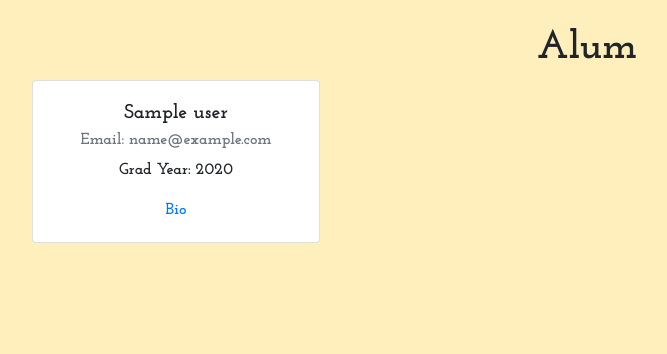
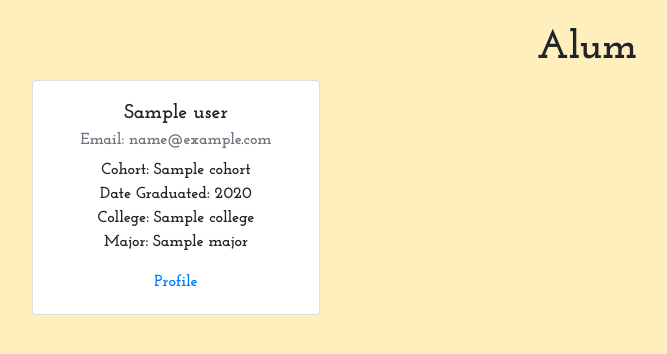
Before and after one commit to ravenclaw1999/AlumNet, a Flask app: page /alum in a window 1280 px wide. Shown: the part 76-430 px from the top of the page, without its empty margins (53-720 px from the left). Run offline with Flask 2, Linux system fonts and the light colour scheme; a database or web service that is not in the repository returns one stand-in record (values such as "Sample title"); some libraries are stand-ins or nearby versions.

Commit message:
Update alum.html

```diff
--- a/templates/alum.html
+++ b/templates/alum.html
@@ -20,7 +20,11 @@
 				<a class="nav-item nav-link" href="/index">Home</a>
 				<a class="nav-item nav-link active" href="#">Alum</a>
 				<a class="nav-item nav-link" href="/articles">Articles</a>
-				<a class="nav-item nav-link" href="/login">Login</a>
+				{% if session: %}
+                    <a class="nav-item nav-link" href="/login">Logout</a>
+                {% else %}
+                    <a class="nav-item nav-link" href="/login">Login</a>
+                {% endif %}
 			</div>
 		</div>
 	</nav>
@@ -34,14 +38,18 @@
                 <div class="card-body">
                     <h5 class="card-title">{{user.name}}</h5>
                     <h6 class="card-subtitle mb-2 text-muted">Email: {{user.email}}</h6>
-                    <p class="card-text">Grad Year: {{user.grad_year}}</p>
-                    <a href="/profile" class="card-link">Bio</a>
+                    <p class="card-text">
+                        Cohort: {{user.cohort}} <br>
+                        Date Graduated: {{user.grad_year}} <br>
+                        College: {{user.college}} <br>
+                        Major: {{user.major}} <br>
+                    </p>
+                    <a href="/profile/{{user.username}}" class="card-link">Profile</a>
                 </div>
             </div>
             <br>
         {% endfor %}
     </div>
-
 
 
         <script src="https://code.jquery.com/jquery-3.3.1.slim.min.js" integrity="sha384-q8i/X+965DzO0rT7abK41JStQIAqVgRVzpbzo5smXKp4YfRvH+8abtTE1Pi6jizo" crossorigin="anonymous"></script>
```
